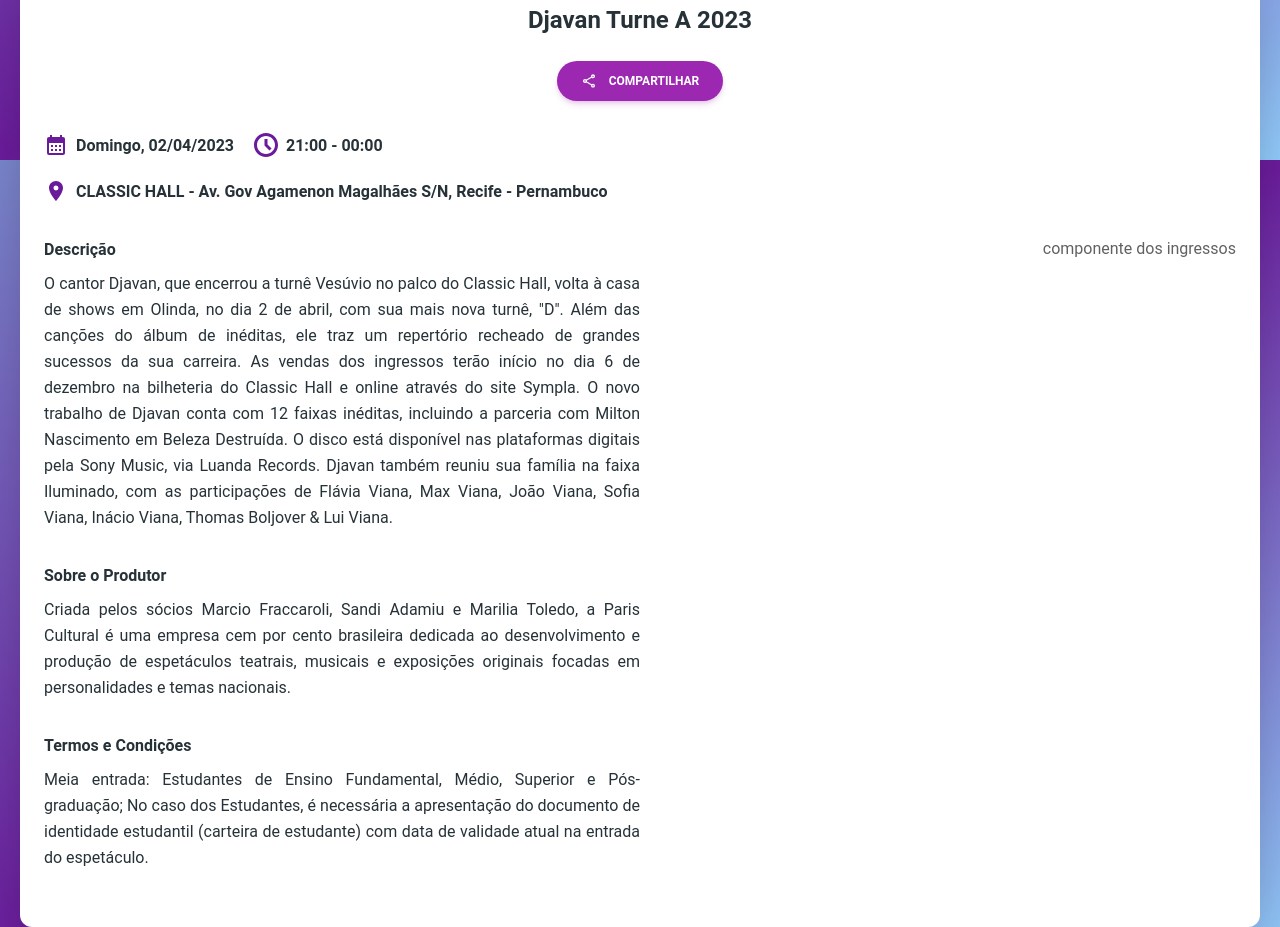
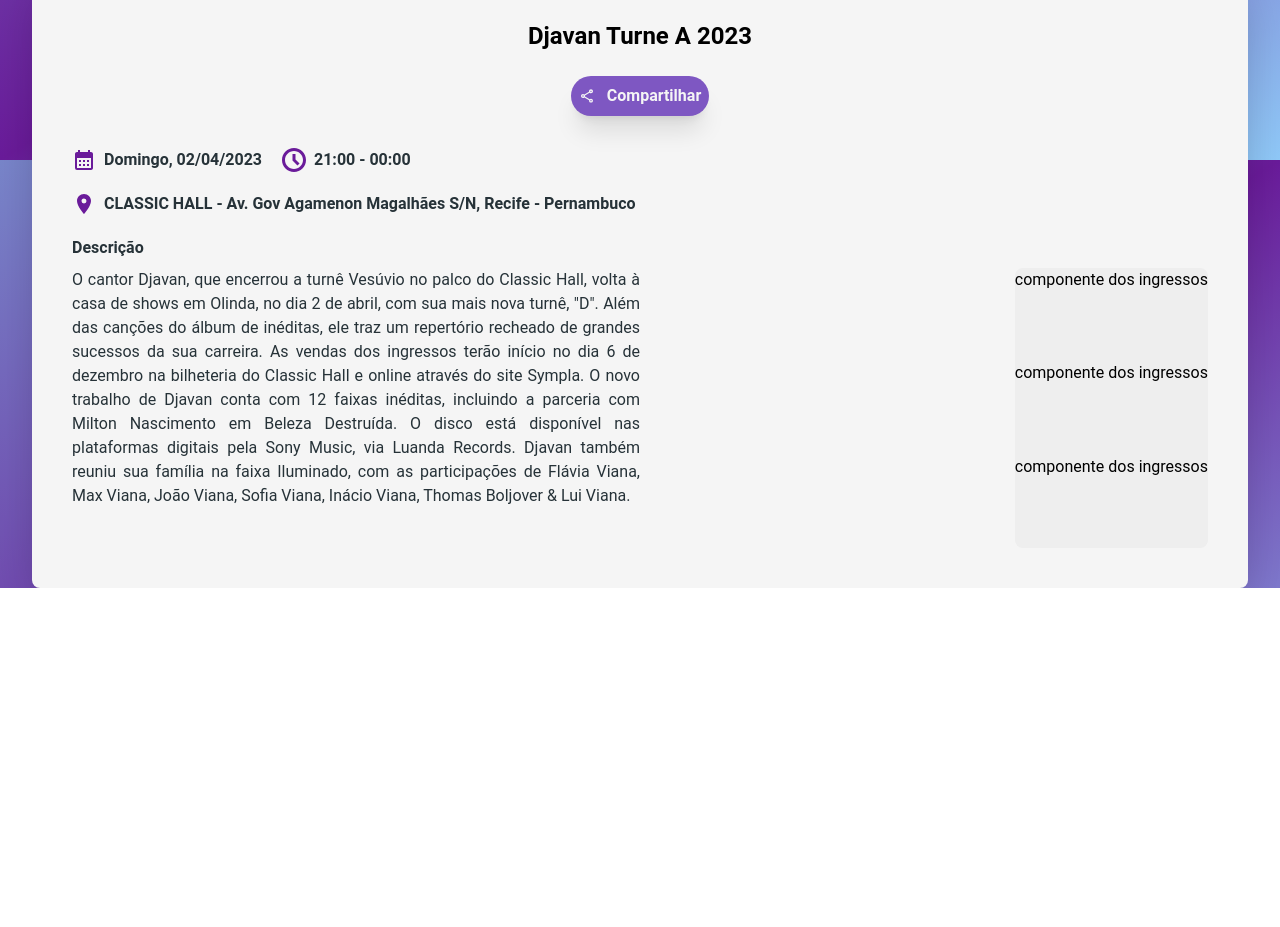
Before and after one commit to WilburTicketsCode/backend, a Next.js app: page /event-details in a window 1280 px wide. Shown: the part 640-1567 px from the top of the page. After the commit the page ends 1228 px from the top, so only its background shows below. Built offline with nearby package versions, Linux system fonts and the light colour scheme.

Commit message:
:construction: removendo componentes client-side

```diff
--- a/src/app/event-details/page.tsx
+++ b/src/app/event-details/page.tsx
@@ -1,10 +1,5 @@
-'use client';
-
-import '../../styles/globals.css'
-import { Card, CardBody, CardHeader, Typography, Button } from '@material-tailwind/react';
 import { MdOutlineShare, MdCalendarMonth, MdLocationOn } from "react-icons/md";
 import { ImClock } from "react-icons/im";
-import DetailsSection from '@/components/event/DetailsSection';
 import Tickets from '@/components/event/Tickets';
 
 
@@ -12,51 +7,56 @@ export default function Event() {
     return (
         <div className="mx-auto w-full h-full">
             <div className='flex justify-center lg:h-[70%] md:h-1/2 sm:h-1/2 mb-1 mt-2'>
-                <img className='lg:w-[97%] items-center rounded-2xl md:w-full md:h-full sm:w-full sm:h-full'
+                <img
+                    className='w-[95%] m-5 items-center rounded-2xl'
                     src="/img/event-banner/show_djavan.jpeg"
                     alt='Imagem do evento'
                 />
             </div>
 
-            <Card className='shadow-2xl mr-5 ml-5 relative flex-row'>
-                <CardBody>
+            <div className='shadow-2xl mr-8 ml-8 relative flex-row rounded-lg bg-gray-100 p-10'>
+                <div>
                     <div className='flex flex-col items-center'>
-                        <Typography variant="h4" color="blue-gray" className="m-6 ">
+                        <p className="text-2xl font-bold m-6 ">
                             Djavan Turne A 2023
-                        </Typography>
-                        <Button color="purple" size="md" className="flex items-center gap-3 rounded-full">
+                        </p>
+                        <button className="shadow-xl text-gray-100 font-bold bg-deep-purple-400 flex items-center gap-3 rounded-full p-2">
                             <MdOutlineShare size={'1rem'}/>
                             Compartilhar
-                        </Button>
+                        </button>
                     </div>
 
                     <div className="flex flex-wrap mt-8">
                         <MdCalendarMonth color={'#6a1b9a'} size={'1.5rem'}/>
-                        <Typography variant="paragraph" color="blue-gray" className="font-semibold ml-2 mr-5">Domingo, 02/04/2023</Typography>
+                        <p className="font-semibold ml-2 mr-5 text-blue-gray-900">Domingo, 02/04/2023</p>
 
                         <ImClock color={'#6a1b9a'} size={'1.5rem'}/>
-                        <Typography variant="paragraph" color="blue-gray" className="font-semibold ml-2 mr-5">21:00 - 00:00</Typography>
+                        <p className="font-semibold ml-2 mr-5 text-blue-gray-900">21:00 - 00:00</p>
                     </div>
 
                     <div className="flex w-full mt-5">
                         <MdLocationOn color={'#6a1b9a'} size={'1.5rem'}/>
-                        <Typography variant="paragraph" color="blue-gray" className="font-semibold ml-2 mr-5">CLASSIC HALL - Av. Gov Agamenon Magalhães S/N, Recife - Pernambuco</Typography>
+                        <p className="font-semibold ml-2 mr-5 text-blue-gray-900">CLASSIC HALL - Av. Gov Agamenon Magalhães S/N, Recife - Pernambuco</p>
                     </div>
 
-                    <div className='flex mt-8 text-justify justify-between'>
-                        <div className='flex-col w-[50%]'>
-                            <DetailsSection title='Descrição' text=' O cantor Djavan, que encerrou a turnê Vesúvio no palco do Classic Hall, volta à casa de shows em Olinda, no dia 2 de abril, com sua mais nova turnê, "D". Além das canções do álbum de inéditas, ele traz um repertório recheado de grandes sucessos da sua carreira. As vendas dos ingressos terão início no dia 6 de dezembro na bilheteria do Classic Hall e online através do site Sympla.
-                                O novo trabalho de Djavan conta com 12 faixas inéditas, incluindo a parceria com Milton Nascimento em Beleza Destruída. O disco está disponível nas plataformas digitais pela Sony Music, via Luanda Records. Djavan também reuniu sua família na faixa Iluminado, com as participações de Flávia Viana, Max Viana, João Viana, Sofia Viana, Inácio Viana, Thomas Boljover & Lui Viana. '/>
-                            <DetailsSection title='Sobre o Produtor' text='Criada pelos sócios Marcio Fraccaroli, Sandi Adamiu e Marilia Toledo, a Paris Cultural é uma empresa cem por cento brasileira dedicada ao desenvolvimento e produção de espetáculos teatrais, musicais e exposições originais focadas em personalidades e temas nacionais. '/>
-                            <DetailsSection title='Termos e Condições' text='Meia entrada: Estudantes de Ensino Fundamental, Médio, Superior e Pós-graduação; No caso dos Estudantes, é necessária a apresentação do documento de identidade estudantil (carteira de estudante) com data de validade atual na entrada do espetáculo.'/>
+                    <p className='font-bold mt-5 text-blue-gray-900'>Descrição</p>
+                    <div className='lg:flex md:flex mt-2 text-justify justify-between'>
+                        <div className='md:w-[50%] lg:w-[50%] mb-10'>
+                            <p className='text-blue-gray-900'> O cantor Djavan, que encerrou a turnê Vesúvio no palco do Classic Hall, volta à casa de shows em Olinda, no dia 2 de abril, com sua mais nova turnê, "D". Além das canções do álbum de inéditas, ele traz um repertório recheado de grandes sucessos da sua carreira. As vendas dos ingressos terão início no dia 6 de dezembro na bilheteria do Classic Hall e online através do site Sympla.
+                                O novo trabalho de Djavan conta com 12 faixas inéditas, incluindo a parceria com Milton Nascimento em Beleza Destruída. O disco está disponível nas plataformas digitais pela Sony Music, via Luanda Records. Djavan também reuniu sua família na faixa Iluminado, com as participações de Flávia Viana, Max Viana, João Viana, Sofia Viana, Inácio Viana, Thomas Boljover & Lui Viana.
+                            </p>
                         </div>
 
-                        <div><Tickets/></div>
+                        <div className='lg:grid bg-gray-200 rounded-lg'>
+                            <Tickets/>
+                            <Tickets/>
+                            <Tickets/>
+                        </div>
 
                     </div>
 
-                </CardBody>
-            </Card>
+                </div>
+            </div>
 
         </div>
     )
--- a/src/components/event/DetailsSection.tsx
+++ /dev/null
@@ -1,16 +0,0 @@
-import { Typography } from "@material-tailwind/react";
-
-
-export default function DetailsSection(props : any) {
-    return (
-        <>
-            <Typography variant="h6" color="blue-gray" className="font-semibold mb-2">
-                {props.title}
-            </Typography>
-
-            <Typography variant="paragraph" color="blue-gray" className="font-normal mb-8">
-                {props.text}
-            </Typography>
-        </>
-    )
-}
```
Also changed, not shown: prisma/ERD.svg.
